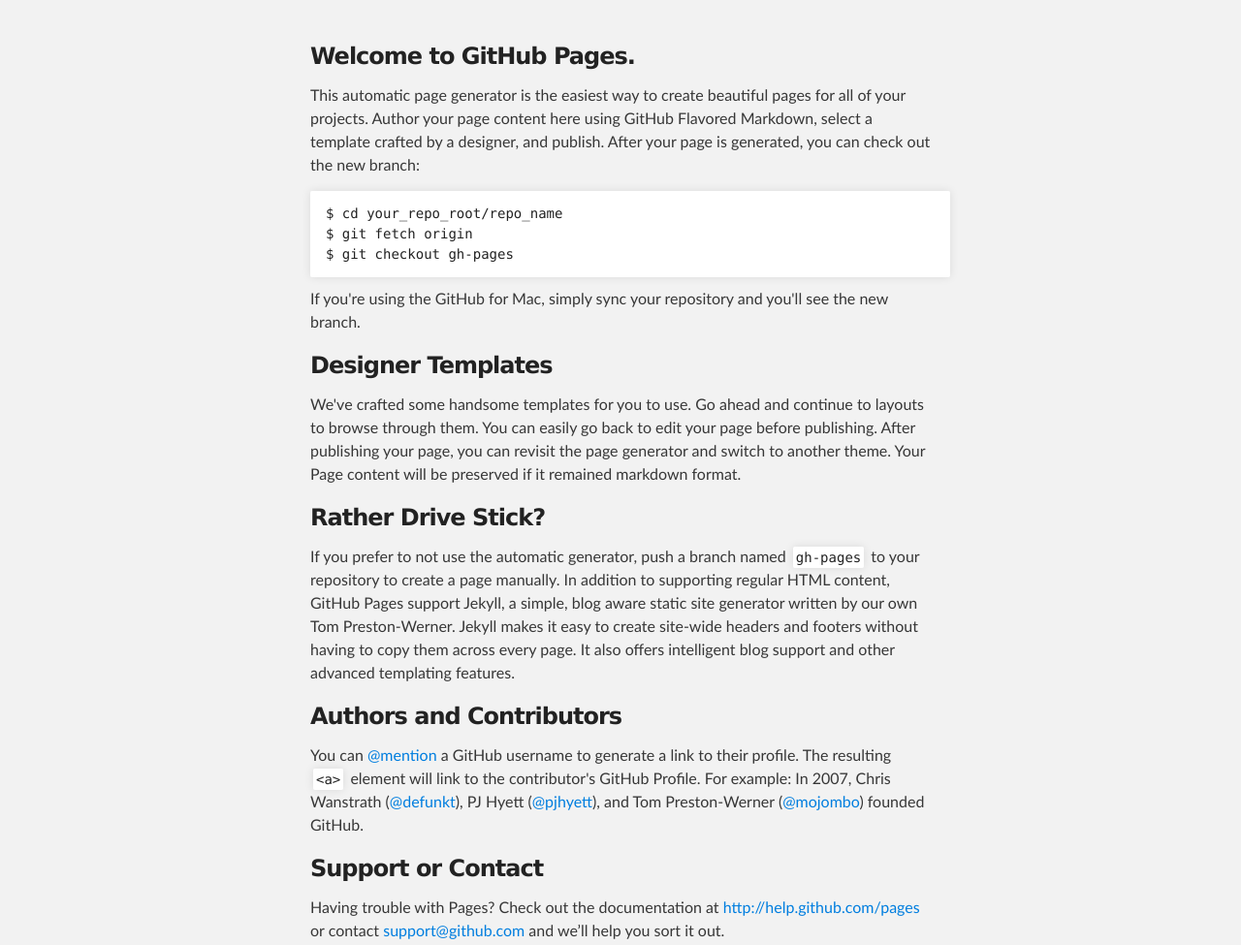
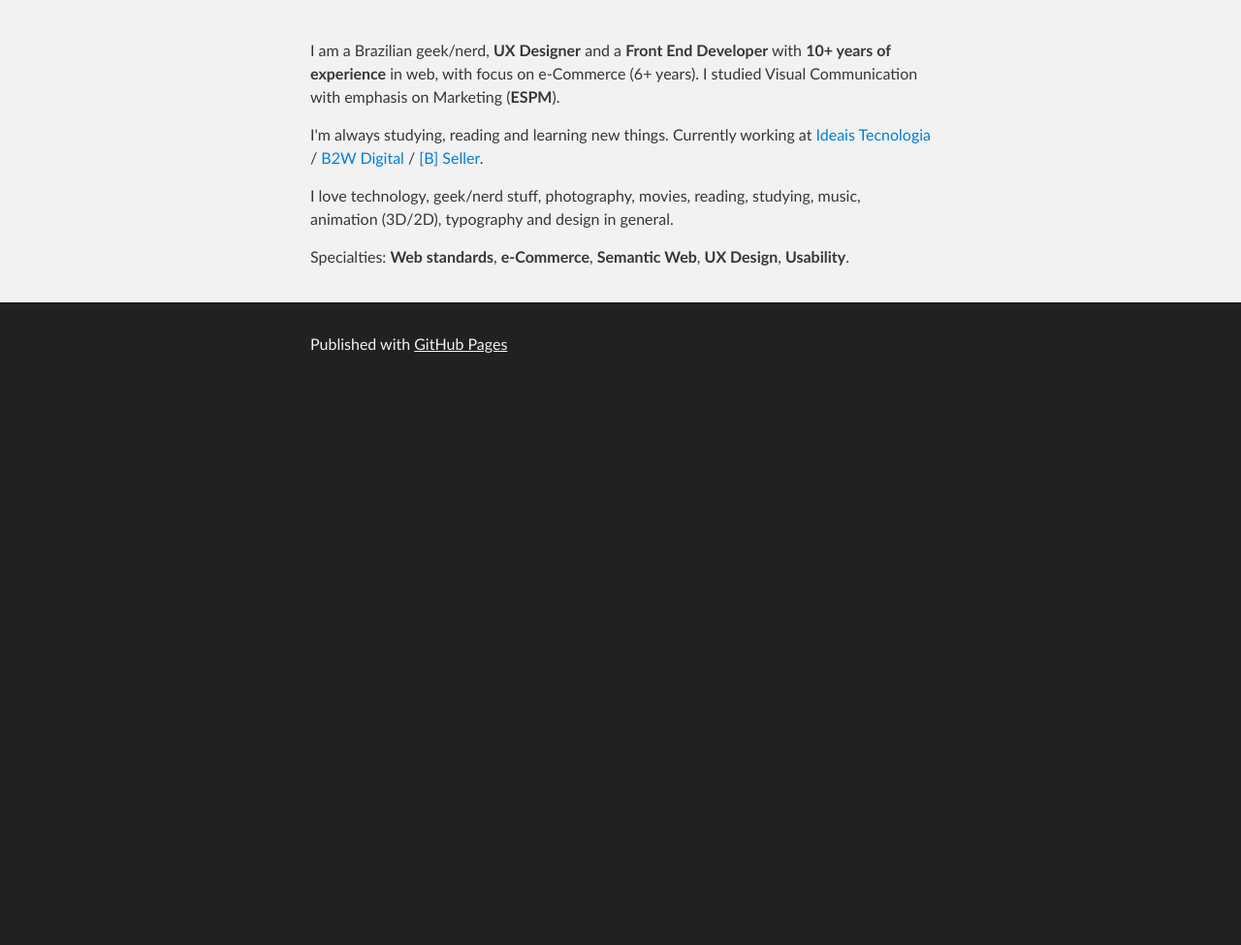
Before and after one commit to willpower42/willpowerart.github.io, a plain HTML site: page index.html in a window 1280 px wide. Shown: the part 220-1195 px from the top of the page at 97% size. After the commit the page ends 800 px from the top, so only its background shows below. Drawn offline with Linux system fonts and the light colour scheme.

Commit message:
update index.html

```diff
--- a/index.html
+++ b/index.html
@@ -1,6 +1,5 @@
 <!DOCTYPE html>
 <html>
-
 <head>
 	<meta charset='utf-8' />
 	<meta http-equiv="X-UA-Compatible" content="chrome=1" />
@@ -12,7 +11,6 @@
 </head>
 
 <body>
-
 	<!-- HEADER -->
 	<div id="header_wrap" class="outer">
 		<header class="inner">
@@ -27,38 +25,14 @@
 	<!-- MAIN CONTENT -->
 	<div id="main_content_wrap" class="outer">
 		<section id="main_content" class="inner">
-        <h3>
-<a name="welcome-to-github-pages" class="anchor" href="#welcome-to-github-pages"><span class="octicon octicon-link"></span></a>Welcome to GitHub Pages.</h3>
+			<div class="cont-about">
+				<p class="tx">I am a Brazilian geek/nerd, <strong>UX Designer</strong> and a <strong>Front End Developer</strong> with <strong>10+ years of experience</strong> in web, with focus on e-Commerce (6+ years). I studied Visual Communication with emphasis on Marketing (<strong>ESPM</strong>).</p>
+				<p class="tx">I'm always studying, reading and learning new things. Currently working at <a href="http://www.ideais.com.br" class="lnk">Ideais Tecnologia</a> / <a href="http://www.b2wdigital.com" class="lnk">B2W Digital</a> / <a href="http://www.bseller.com.br" class="lnk">[B] Seller</a>.</p>
+				<p class="tx">I love technology, geek/nerd stuff, photography, movies, reading, studying, music, animation (3D/2D), typography and design in general.</p>
+				<p class="tx">Specialties: <strong>Web standards</strong>, <strong>e-Commerce</strong>, <strong>Semantic Web</strong>, <strong>UX Design</strong>, <strong>Usability</strong>.</p>
+			</div>
+		</section>
 
-<p>This automatic page generator is the easiest way to create beautiful pages for all of your projects. Author your page content here using GitHub Flavored Markdown, select a template crafted by a designer, and publish. After your page is generated, you can check out the new branch:</p>
-
-<pre><code>$ cd your_repo_root/repo_name
-$ git fetch origin
-$ git checkout gh-pages
-</code></pre>
-
-<p>If you're using the GitHub for Mac, simply sync your repository and you'll see the new branch.</p>
-
-<h3>
-<a name="designer-templates" class="anchor" href="#designer-templates"><span class="octicon octicon-link"></span></a>Designer Templates</h3>
-
-<p>We've crafted some handsome templates for you to use. Go ahead and continue to layouts to browse through them. You can easily go back to edit your page before publishing. After publishing your page, you can revisit the page generator and switch to another theme. Your Page content will be preserved if it remained markdown format.</p>
-
-<h3>
-<a name="rather-drive-stick" class="anchor" href="#rather-drive-stick"><span class="octicon octicon-link"></span></a>Rather Drive Stick?</h3>
-
-<p>If you prefer to not use the automatic generator, push a branch named <code>gh-pages</code> to your repository to create a page manually. In addition to supporting regular HTML content, GitHub Pages support Jekyll, a simple, blog aware static site generator written by our own Tom Preston-Werner. Jekyll makes it easy to create site-wide headers and footers without having to copy them across every page. It also offers intelligent blog support and other advanced templating features.</p>
-
-<h3>
-<a name="authors-and-contributors" class="anchor" href="#authors-and-contributors"><span class="octicon octicon-link"></span></a>Authors and Contributors</h3>
-
-<p>You can <a href="https://github.com/blog/821" class="user-mention">@mention</a> a GitHub username to generate a link to their profile. The resulting <code>&lt;a&gt;</code> element will link to the contributor's GitHub Profile. For example: In 2007, Chris Wanstrath (<a href="https://github.com/defunkt" class="user-mention">@defunkt</a>), PJ Hyett (<a href="https://github.com/pjhyett" class="user-mention">@pjhyett</a>), and Tom Preston-Werner (<a href="https://github.com/mojombo" class="user-mention">@mojombo</a>) founded GitHub.</p>
-
-<h3>
-<a name="support-or-contact" class="anchor" href="#support-or-contact"><span class="octicon octicon-link"></span></a>Support or Contact</h3>
-
-<p>Having trouble with Pages? Check out the documentation at <a href="http://help.github.com/pages">http://help.github.com/pages</a> or contact <a href="mailto:support@github.com">support@github.com</a> and we’ll help you sort it out.</p>
-      </section>
 	</div>
 
 	<!-- FOOTER  -->
```
Lines whose indentation alone changed are shown as unchanged.
